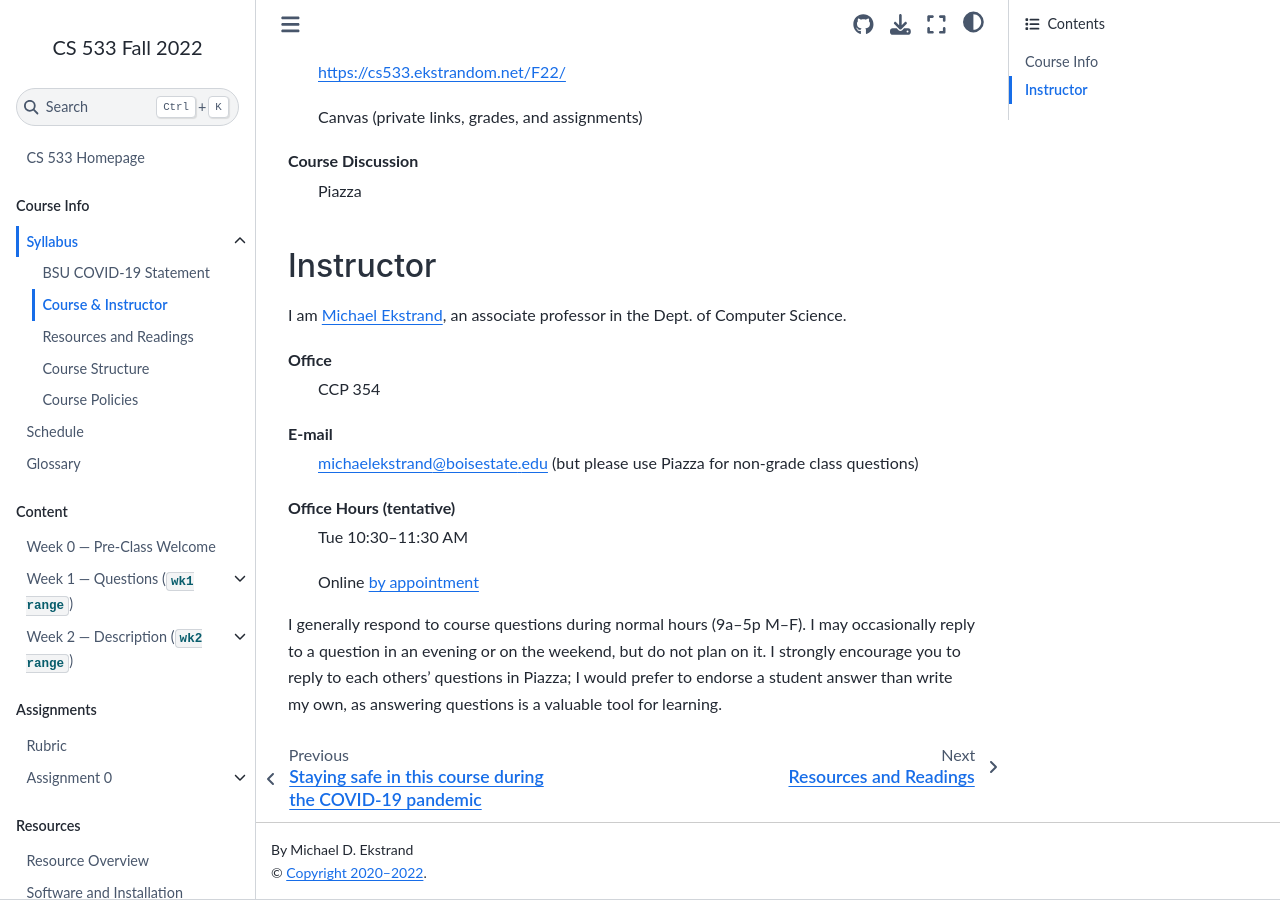
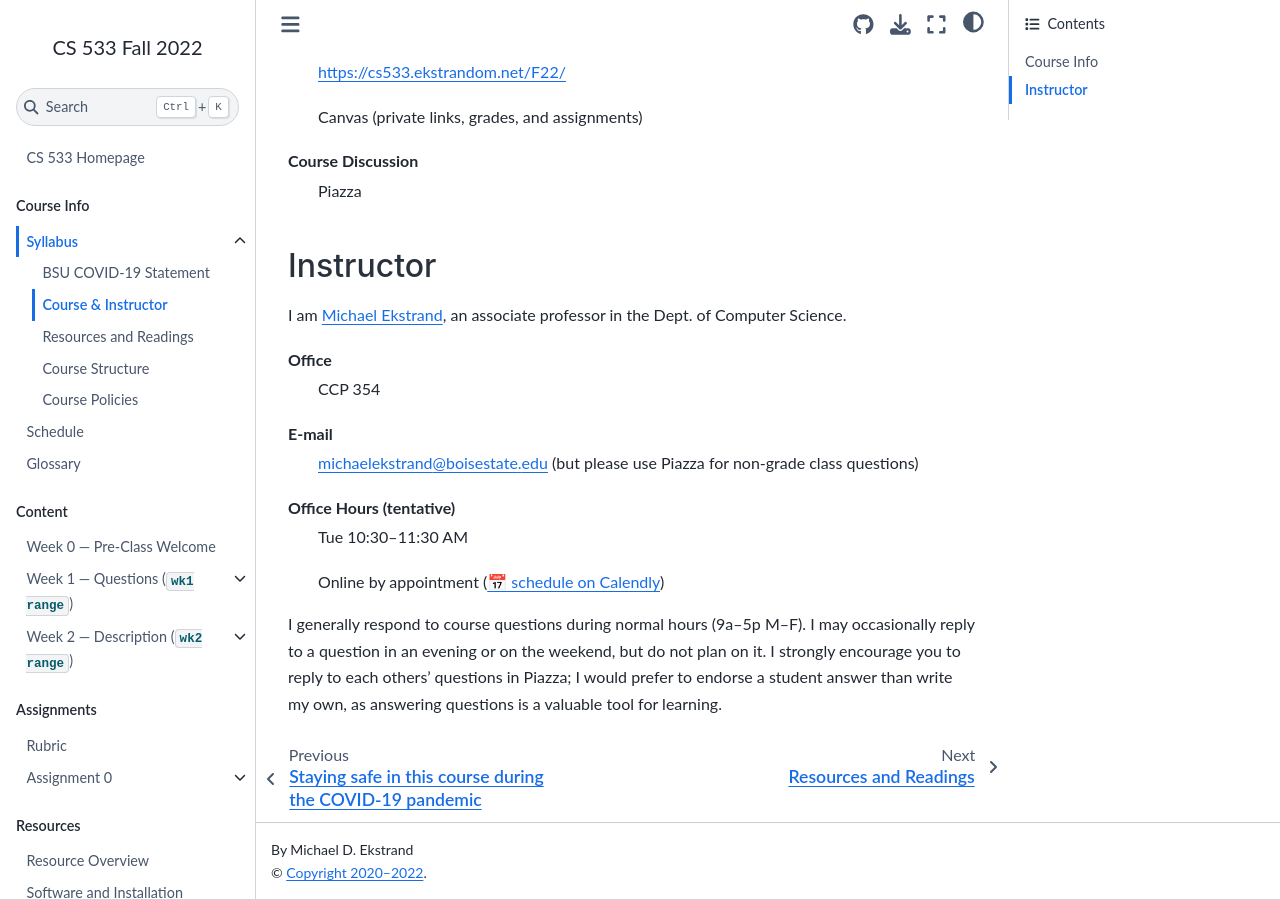
Before and after one commit to mdekstrand/cs533-web, a Jupyter Book: the page built from syllabus/logistics.md, in a window 1280 px wide and 900 px high, scrolled down 615 px. Built offline with Jupyter Book 1.0.4 settings and Sphinx 7.4.7 and the Sphinx Book theme 1.1.4, drawn with Linux system fonts in a browser that asks for light colours; pages that are not in the unit, such as notebooks, are missing from menus; a style sheet for code colours, icons or effects is not loaded.

Commit message:
schedule on calendly link

```diff
--- a/syllabus/logistics.md
+++ b/syllabus/logistics.md
@@ -36,7 +36,7 @@ E-mail
 
 Office Hours (tentative)
 :   Tue 10:30–11:30 AM
-:   Online [by appointment](https://calendly.com/mdekstrand)
+:   Online by appointment ([📅 schedule on Calendly](https://calendly.com/mdekstrand))
 
 I generally respond to course questions during normal hours (9a–5p M–F).
 I may occasionally reply to a question in an evening or on the weekend, but do not plan on it.
```
